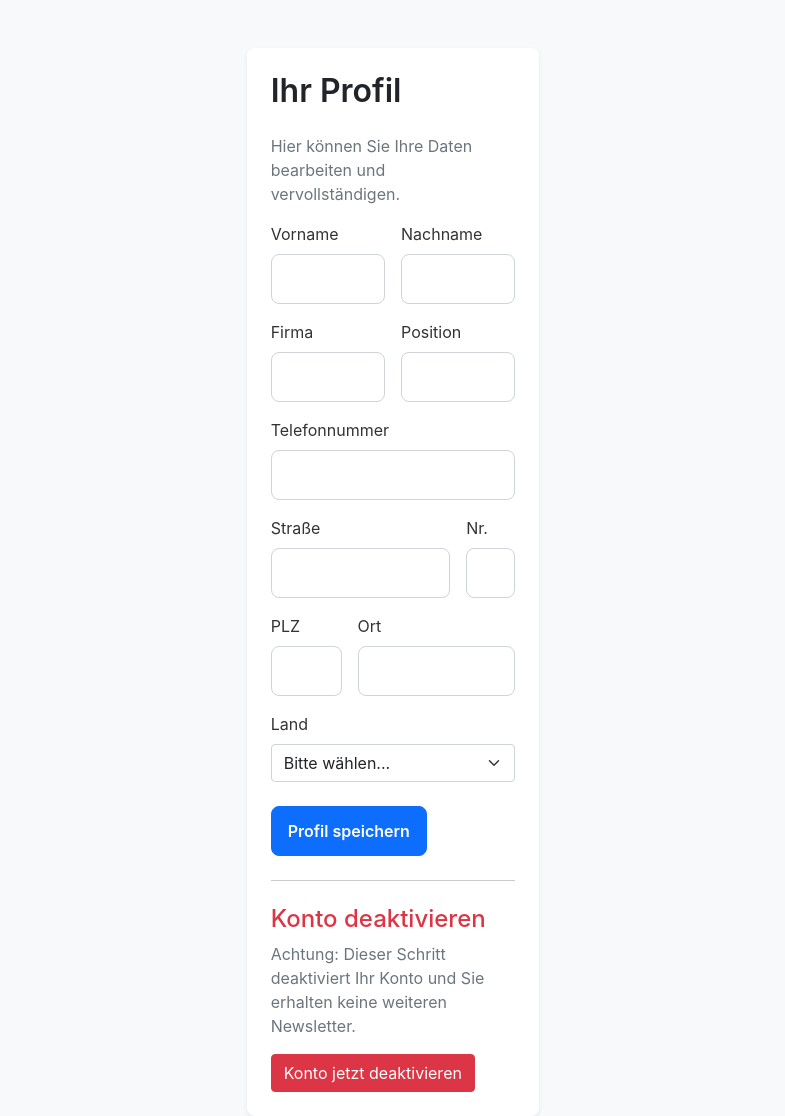
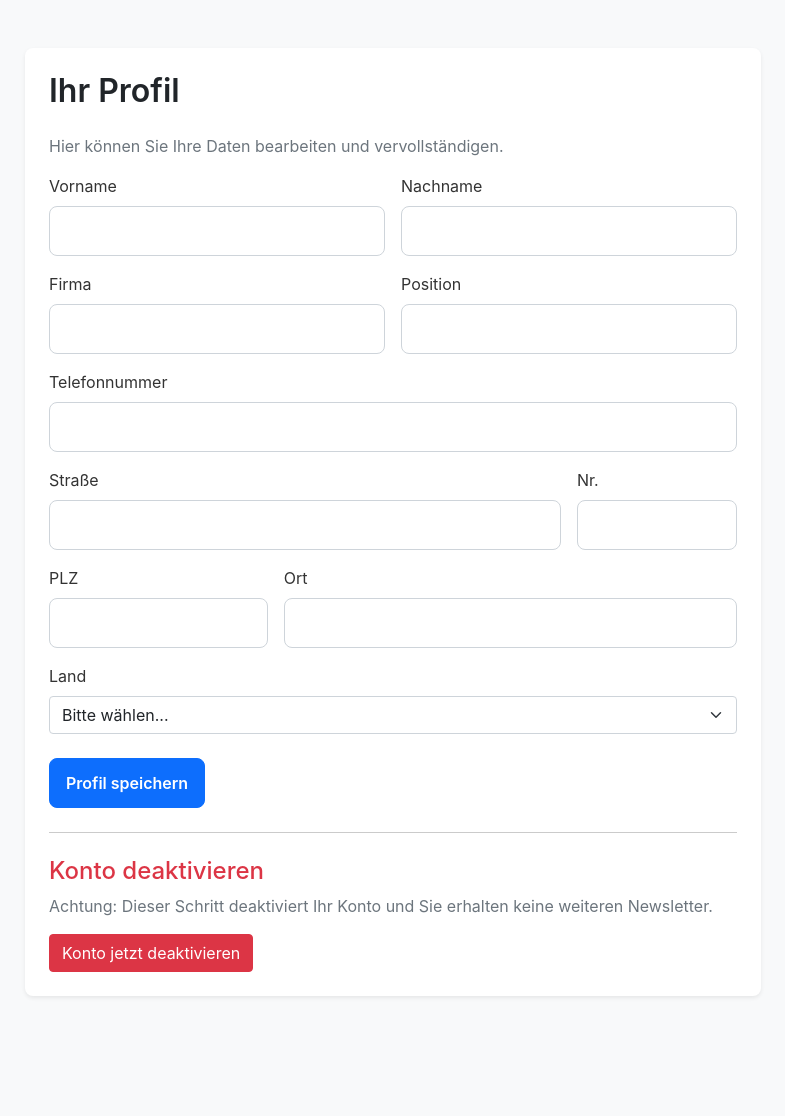
Before and after one commit to jackl1304/News, a Flask app: page /profil in a window 1280 px wide. Shown: the whole page, without its empty margins (247-1032 px from the left). After the commit the page ends 997 px from the top, so only its background shows below. Run offline with Flask 3, Linux system fonts and the light colour scheme; the visitor is signed in with stand-in values (Sample User, id 1).

Commit message:
Update base.html

```diff
--- a/medtech_newsletter/templates/base.html
+++ b/medtech_newsletter/templates/base.html
@@ -6,25 +6,16 @@
     <link href="https://cdn.jsdelivr.net/npm/bootstrap@5.1.3/dist/css/bootstrap.min.css" rel="stylesheet">
     <link href="{{ url_for('static', filename='css/style.css') }}" rel="stylesheet">
 </head>
-<body class="bg-light">
-    <div class="container">
-        <div class="row justify-content-center mt-5">
-            <div class="col-md-6 col-lg-5">
+<body>
+    <main class="container my-5">
         {% with messages = get_flashed_messages(with_categories=true) %}
             {% if messages %}
                 {% for category, message in messages %}
-                            <div class="alert alert-{{ category }} alert-dismissible fade show" role="alert">
-                                {{ message }}
-                                <button type="button" class="btn-close" data-bs-dismiss="alert" aria-label="Close"></button>
-                            </div>
+                    <div class="alert alert-{{ category }}">{{ message }}</div>
                 {% endfor %}
             {% endif %}
         {% endwith %}
-
         {% block content %}{% endblock %}
-            </div>
-        </div>
-    </div>
-    <script src="https://cdn.jsdelivr.net/npm/bootstrap@5.1.3/dist/js/bootstrap.bundle.min.js"></script>
+    </main>
 </body>
 </html>
```
Lines whose indentation alone changed are shown as unchanged.
